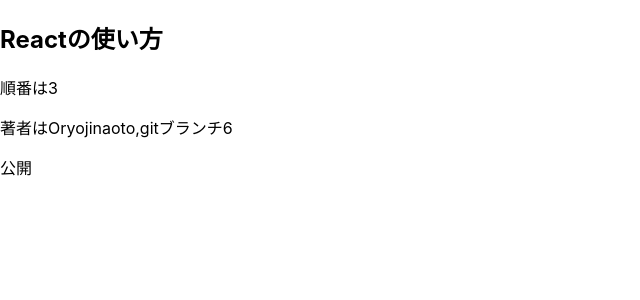
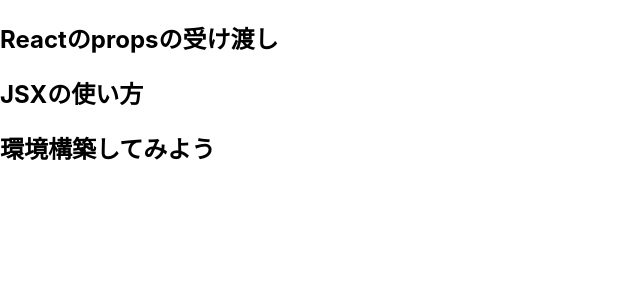
Before and after one commit to oryoji/react-basics, a React (Create React App) app: page / in a window 1280 px wide. Shown: the top 300 px of the page, without its empty margins (0-640 px from the left). Built offline with nearby package versions, Linux system fonts and the light colour scheme.

Commit message:
component間でのデータの受け渡し、再利用

```diff
--- a/src/Article.jsx
+++ b/src/Article.jsx
@@ -1,20 +1,12 @@
+// コンポーネントの基本学習2回目
 import React from 'react';
 
 const Article = (props) => {
-    let publishState = "";
-    if (props.isPublished) {
-        publishState = "公開"
-    }else{
-        publishState = "非公開"
-    }
     return(
         <div>
             <h2>{props.title}</h2>
-            <p>順番は{props.order}</p>
-            <p>著者は{props.author}</p>
-            <p>{publishState}</p>
         </div>
     )
-}
+};
 
 export default Article
--- a/src/Blog.jsx
+++ b/src/Blog.jsx
@@ -1,22 +1,22 @@
+// コンポーネントの基本学習2回目
 import React from 'react';
-import Article from "./Article"
+// Article.jsxのimport
+import Article from "./Article";
 
-class Blog extends React.Component{
+class Blog extends React.Component {
+    // コンストラクターの初期化
     constructor(props){
         super(props);
     }
     render(){
-        const authorName = "Oryojinaoto,gitブランチ6"
+        const authorName = "Naoto"
         return(
-            <>
-                <Article
-                    title={"Reactの使い方"}
-                    order={3}
-                    isPublished={true}
-                    author={authorName}
-
-                />
-            </>
+            <React.Fragment>
+                {/* Articleコンポーネントを呼び出す */}
+                <Article title={"Reactのpropsの受け渡し"} />
+                <Article title={"JSXの使い方"} />
+                <Article title={"環境構築してみよう"} />
+            </React.Fragment>
         )
     }
 }
--- a/src/index.js
+++ b/src/index.js
@@ -3,7 +3,8 @@
 import './index.css';
 import App from './App';
 import reportWebVitals from './reportWebVitals';
-import Blog from './Blog'
+// exportしたものはimportして使う
+import Blog from './Blog';
 
 ReactDOM.render(
   <React.StrictMode>
```
